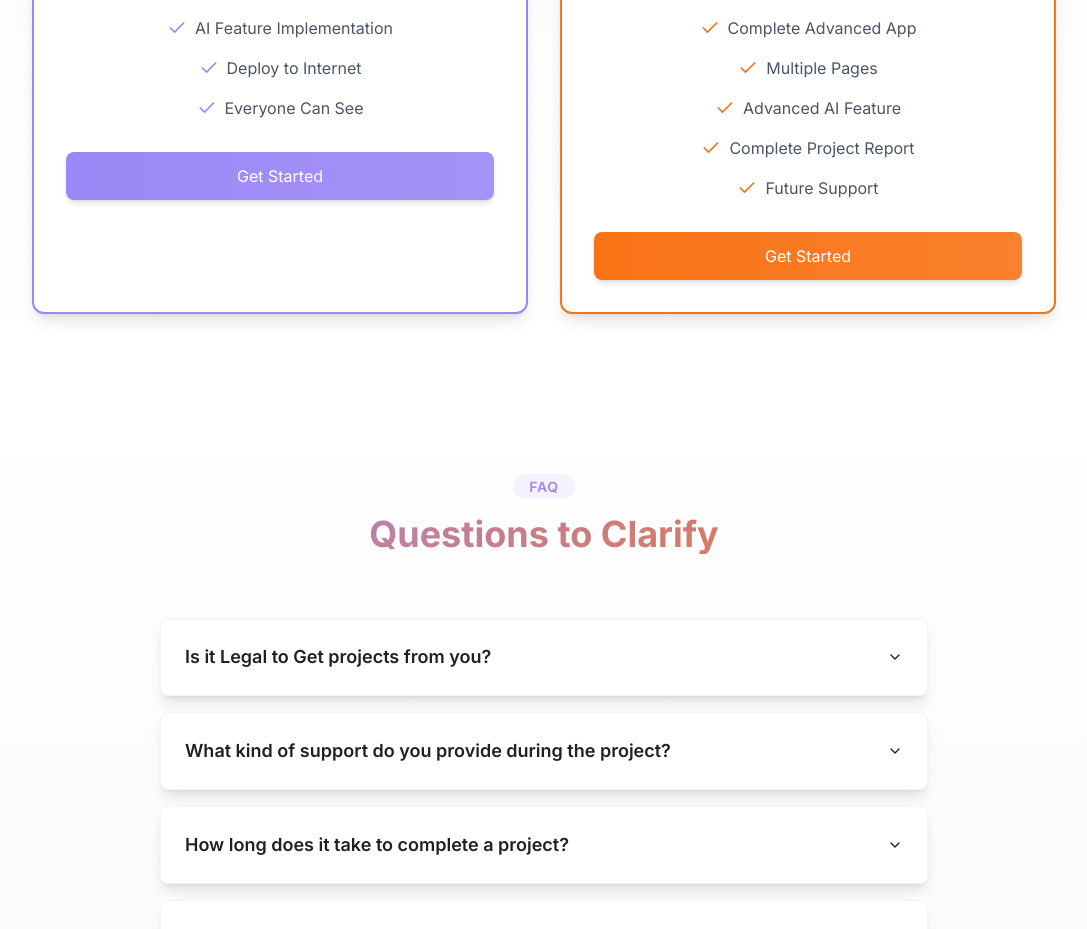
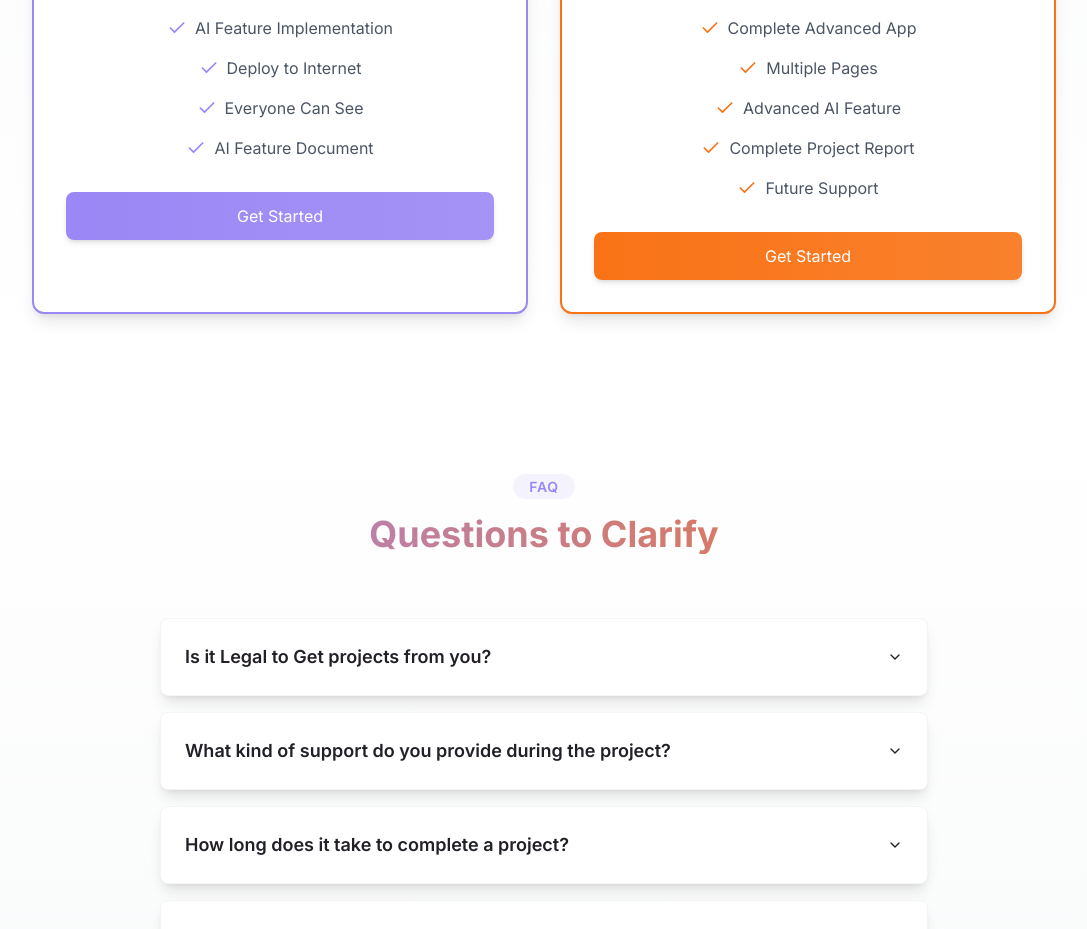
Before and after one commit to Bharanikumar00/sns-project-hub, a React (Vite) app: page / in a window 1280 px wide. Shown: the part 2462-3391 px from the top of the page, without its empty margins (96-1183 px from the left). Built offline with nearby package versions, Linux system fonts and the light colour scheme.

Commit message:
Update PricingSection.tsx

```diff
--- a/src/components/PricingSection.tsx
+++ b/src/components/PricingSection.tsx
@@ -48,7 +48,7 @@ const PricingSection = () => {
       originalPrice: "₹1299",
       discountedPrice: "₹699/team",
       description: "Most popular choice",
-      features: ["Complete App", "AI Feature Implementation", "Deploy to Internet", "Everyone Can See"]
+      features: ["Complete App", "AI Feature Implementation", "Deploy to Internet", "Everyone Can See", "AI Feature Document"]
     },
     {
       name: "Elite",
```
